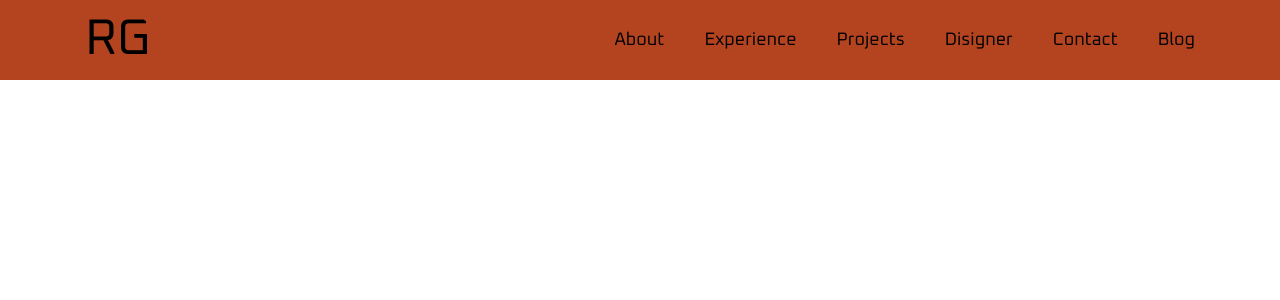
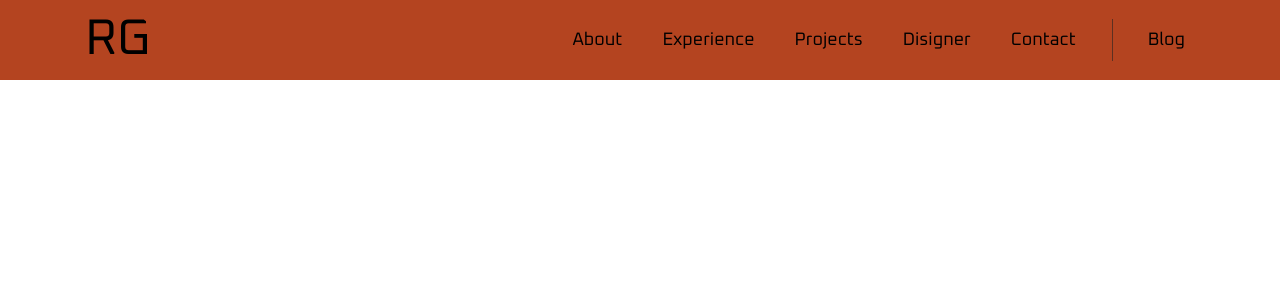
Before and after one commit to gazievri/personal, a React (Vite) app: page / in a window 1280 px wide. Shown: the top 300 px of the page. Built offline with nearby package versions, Linux system fonts and the light colour scheme.

Commit message:
Header done

```diff
--- a/index.html
+++ b/index.html
@@ -4,7 +4,7 @@
     <meta charset="UTF-8" />
     <link rel="icon" type="image/svg+xml" href="/vite.svg" />
     <meta name="viewport" content="width=device-width, initial-scale=1.0" />
-    <title>Vite + React</title>
+    <title>Freelance Web Developer</title>
   </head>
   <body>
     <div id="root"></div>
--- a/src/components/NavMenu/NavMenu.jsx
+++ b/src/components/NavMenu/NavMenu.jsx
@@ -1,29 +1,28 @@
-import './NavMenu.sass'
-import { HashLink } from "react-router-hash-link";
+import './Navmenu.sass';
+import { HashLink } from 'react-router-hash-link';
+import { NavLink } from 'react-router-dom';
 
-export const NavMenu = () => {
+export const Navmenu = () => {
   return (
-    <nav className='navmenu'>
-      <ul className='navmenu__list'>
-        <li className='navmenu__item'>
+    <nav className="navmenu">
+      <ul className="navmenu__list">
+        <li className="navmenu__item">
           <HashLink to="">About</HashLink>
         </li>
-        <li className='navmenu__item'>
+        <li className="navmenu__item">
           <HashLink to="">Experience</HashLink>
         </li>
-        <li className='navmenu__item'>
+        <li className="navmenu__item">
           <HashLink to="">Projects</HashLink>
         </li>
-        <li className='navmenu__item'>
-          <HashLink to="">Disigner</HashLink>
+        <li className="navmenu__item">
+          <a href="https://www.behance.net/ariannanas" target='_blank'>Disigner</a>
         </li>
-        <li className='navmenu__item'>
+        <li className="navmenu__item">
           <HashLink to="">Contact</HashLink>
         </li>
-        <li className='navmenu__item'>
-          <HashLink to="">Blog</HashLink>
-        </li>
       </ul>
+      <NavLink className="navmenu__blog">Blog</NavLink>
     </nav>
   );
 };
--- a/src/components/NavMenu/NavMenu.sass
+++ b/src/components/NavMenu/NavMenu.sass
@@ -6,5 +6,55 @@
 
 .navmenu__list
     display: flex
-    gap: 40px
+    gap: 20px
     @include web-nav
+    padding-right: 26px
+    border-right: 1px solid rgba(35, 35, 35, 0.6)
+
+.navmenu__item
+    padding: 10px
+    transition: all 0.3s ease 0s
+    position: relative
+
+.navmenu__item:before
+    z-index: -1
+    content: ""
+    position: absolute
+    height: 0%
+    width: 100%
+    bottom: -1px
+    left: 0px
+    opacity: 1
+    transition: all 0.3s ease 0s
+    background: linear-gradient(90deg, #B44420, rgb(79, 41, 32))
+
+.navmenu__item:hover:before
+    height: 100%
+
+.navmenu__item:hover
+    color: white
+
+.navmenu__blog
+    @include web-nav
+    margin-left: 25px
+    padding: 10px
+    transition: all 0.3s ease 0s
+    position: relative
+
+.navmenu__blog:before
+    z-index: -1
+    content: ""
+    position: absolute
+    height: 0%
+    width: 100%
+    bottom: -1px
+    left: 0px
+    opacity: 1
+    transition: all 0.3s ease 0s
+    background: linear-gradient(90deg, #B44420, rgb(79, 41, 32))
+
+.navmenu__blog:hover:before
+    height: 100%
+
+.navmenu__blog:hover
+    color: white
--- a/src/layout/Header/Header.jsx
+++ b/src/layout/Header/Header.jsx
@@ -1,15 +1,43 @@
-import { NavMenu } from '../../components/Navmenu/Navmenu';
+import { Navmenu } from '../../components/Navmenu/Navmenu';
 import './Header.sass';
 import { NavLink } from 'react-router-dom';
+import { useState } from 'react';
 
 export const Header = () => {
+  const [isWhite, setIsWhite] = useState(false);
+
+  // Get the button:
+  let myheader = document.getElementById('headerMask');
+
+  // When the user scrolls down 50px from the top of the document, show the button
+  window.onscroll = function () {
+    scrollFunction();
+  };
+
+  function scrollFunction() {
+    if (
+      document.body.scrollTop > 50 ||
+      document.documentElement.scrollTop > 50
+    ) {
+      setIsWhite(true);
+    } else {
+      setIsWhite(false);
+    }
+  }
+
   return (
     <header className="header">
+      <div
+        className={`header__mask ${
+          isWhite ? 'header__mask_status_hidden' : ''
+        }`}
+        id="headerMask"
+      />
       <div className="header__content">
         <NavLink to="/" className="header__logo">
           RG
         </NavLink>
-        <NavMenu />
+        <Navmenu />
       </div>
     </header>
   );
--- a/src/layout/Header/Header.sass
+++ b/src/layout/Header/Header.sass
@@ -3,11 +3,25 @@
 .header
     width: 100%
     min-height: 80px
-    background-color: #B44420
     display: flex
     align-items: center
     position: fixed
-    z-index: 1
+    z-index: 10
+    transition: 0.4s
+
+.header__mask
+    z-index: -1
+    content: ""
+    position: absolute
+    height: 100%
+    width: 100%
+    right: 0px
+    opacity: 1
+    transition: all 0.3s ease 0s
+    background: #B44420
+
+.header__mask_status_hidden
+    width: 0%
 
 .header__content
     width: 100%
```
